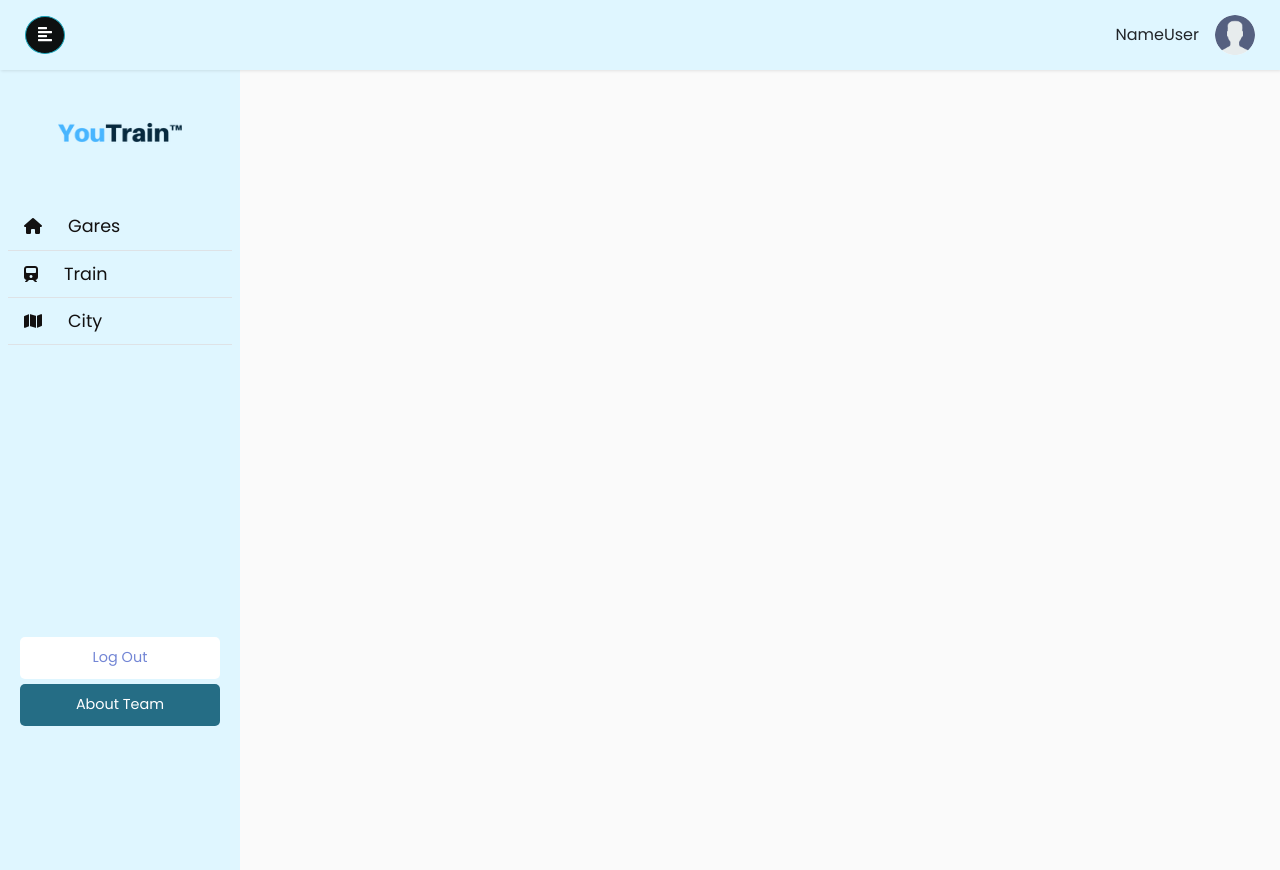
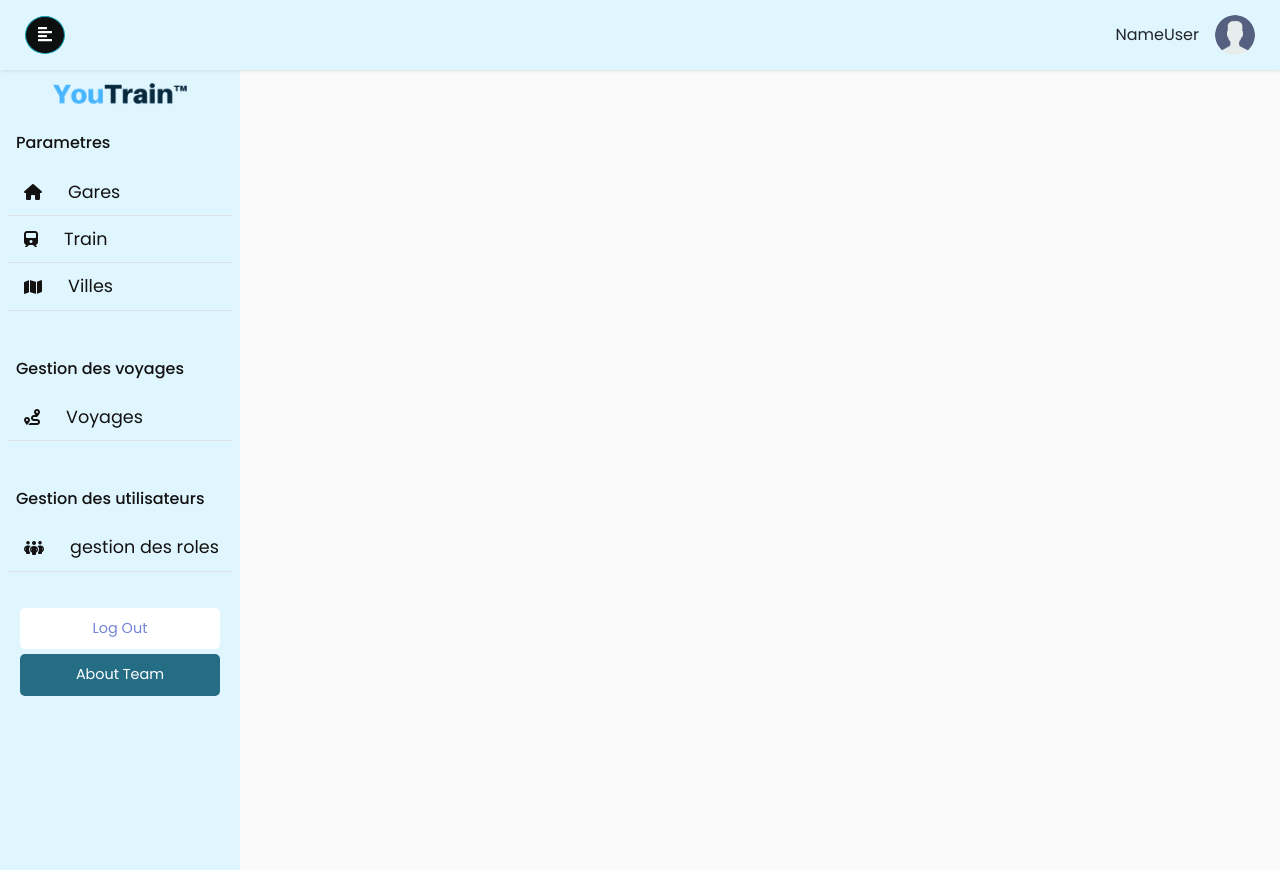
Before and after one commit to mohamedchkir/YouTrainBooking-System, a PHP site: page /dashboard/index.php in a window 1280 px wide. Run offline with PHP 8.4, Linux system fonts and the light colour scheme; some libraries are stand-ins or nearby versions.

Commit message:
fixer des erreur dans dashboard

```diff
--- a/assets/css/style1.css
+++ b/assets/css/style1.css
@@ -4,7 +4,8 @@
 
 @import "https://fonts.googleapis.com/css?family=Poppins:300,400,500,600,700";
 body {
-    height: 100%;
+    height: 100vh;
+    overflow: hidden;
     font-family: 'Poppins', sans-serif;
     background: #fafafa;
 }
@@ -55,9 +56,6 @@ a:focus {
     margin-left: -250px;
 }
 
-
-
-
 #sidebar ul li a {
     padding: 10px;
     font-size: 1.1em;
@@ -82,7 +80,6 @@ a:focus {
 
 ul.CTAs {
     padding: 20px;
-    margin-top: 34vh;
 }
 
 ul.CTAs a {
@@ -113,6 +110,10 @@ a.article:hover {
     background-color: #0e1010;
 
 }
+
+.bg{
+    background-color:#DFF6FF !important ;
+}
 /* ---------------------------------------------------
     CONTENT STYLE
 ----------------------------------------------------- */
--- a/dashboard/index.php
+++ b/dashboard/index.php
@@ -78,14 +78,16 @@
     <div class="wrapper">
         <!-- Sidebar  -->
         <nav id="sidebar">
-
+            <div class="d-flex flex-column mb-3 bg " style=" height: 200px;">
+                <div>
                     <ul class="list-unstyled components">
                         <div>
-                    <a class="navbar-brand px-3 py-5 d-flex justify-content-center" style="width: 100%;" href="#">
+                            <a class="navbar-brand p-2 d-flex justify-content-center" style="width: 100%;" href="#">
                                 <img style="width: 60%;" src="../assets/img/YouTrainTM (2).png" alt="">
                             </a>
                         </div>
                         <div class="pt-2 px-2">
+                            <h6 class="p-2">Parametres</h6>
                             <li class="border-bottom d-flex align-items-center ">
                                 <i class=" px-3 fa-solid fa-house"></i>
                                 <a class="w-100" href="#">Gares</a>
@@ -97,12 +99,24 @@
                             </li>
                             <li class="border-bottom d-flex align-items-center">
                                 <i class=" px-3 fa-solid fa-map"></i>
-                        <a class="w-100" href="#">City</a>
+                                <a class="w-100" href="#">Villes</a>
+                            </li>
+
+                            <h6 class="p-2 pt-5">Gestion des voyages</h6>
+                            <li class="border-bottom d-flex align-items-center ">
+                                <i class="px-3 fa-solid fa-route"></i>
+                                <a class="w-100" href="#">Voyages</a>
+                            </li>
+                            <h6 class="p-2 pt-5">Gestion des utilisateurs</h6>
+                            <li class="border-bottom d-flex align-items-center ">
+                                <i class=" px-3 fa-solid fa-people-group"></i>
+                                <a class="w-100" href="#">gestion des roles</a>
                             </li>
                         </div>
 
                     </ul>
-
+                </div>
+                <div>
                     <ul class="list-unstyled CTAs">
                         <li>
                             <a href="" class="logout">Log Out</a>
@@ -111,6 +125,8 @@
                             <a href="" class="article">About Team</a>
                         </li>
                     </ul>
+                </div>
+            </div>
         </nav>
 
         <!-- Page Content  -->
```
Lines whose indentation alone changed are shown as unchanged.
